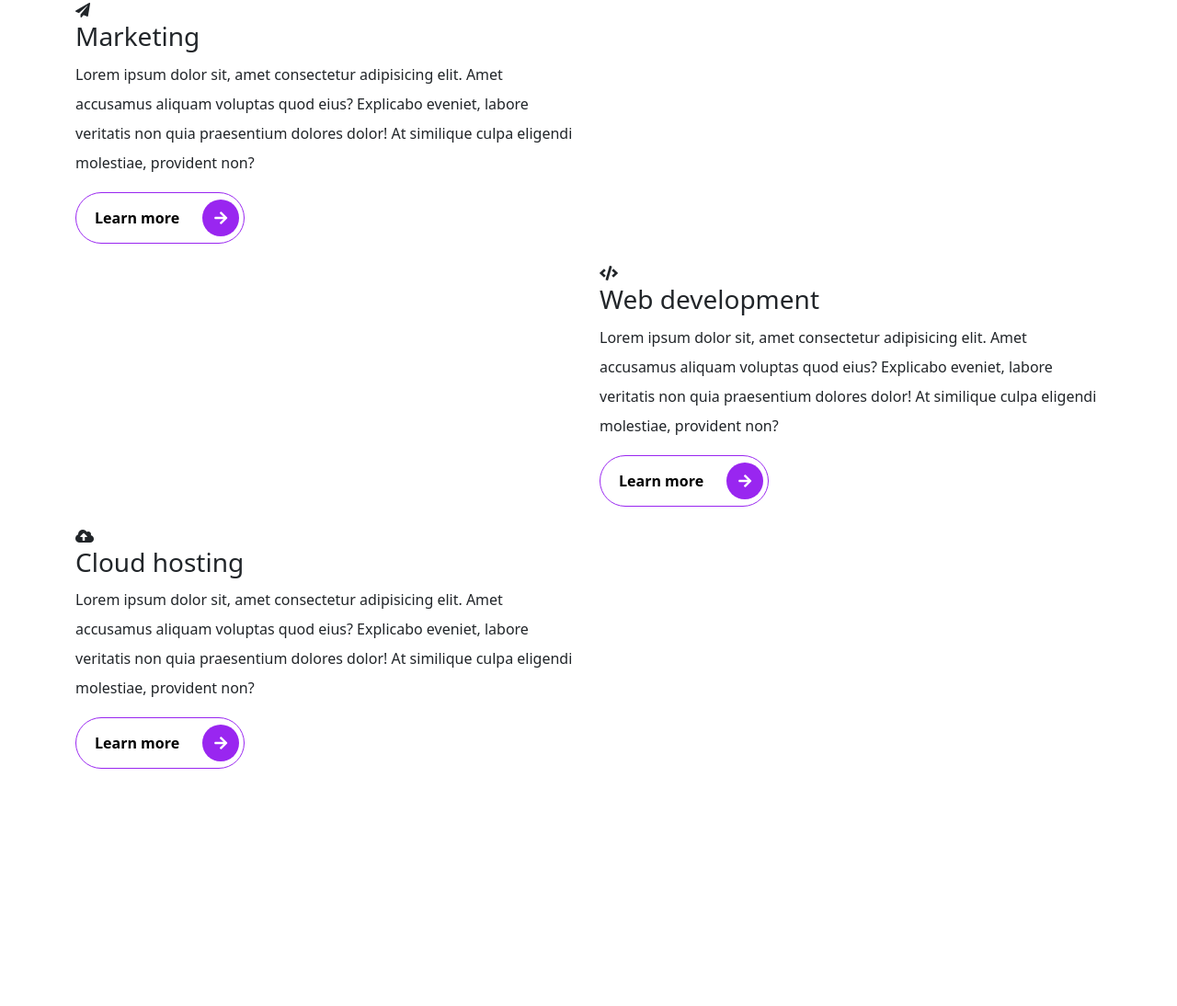
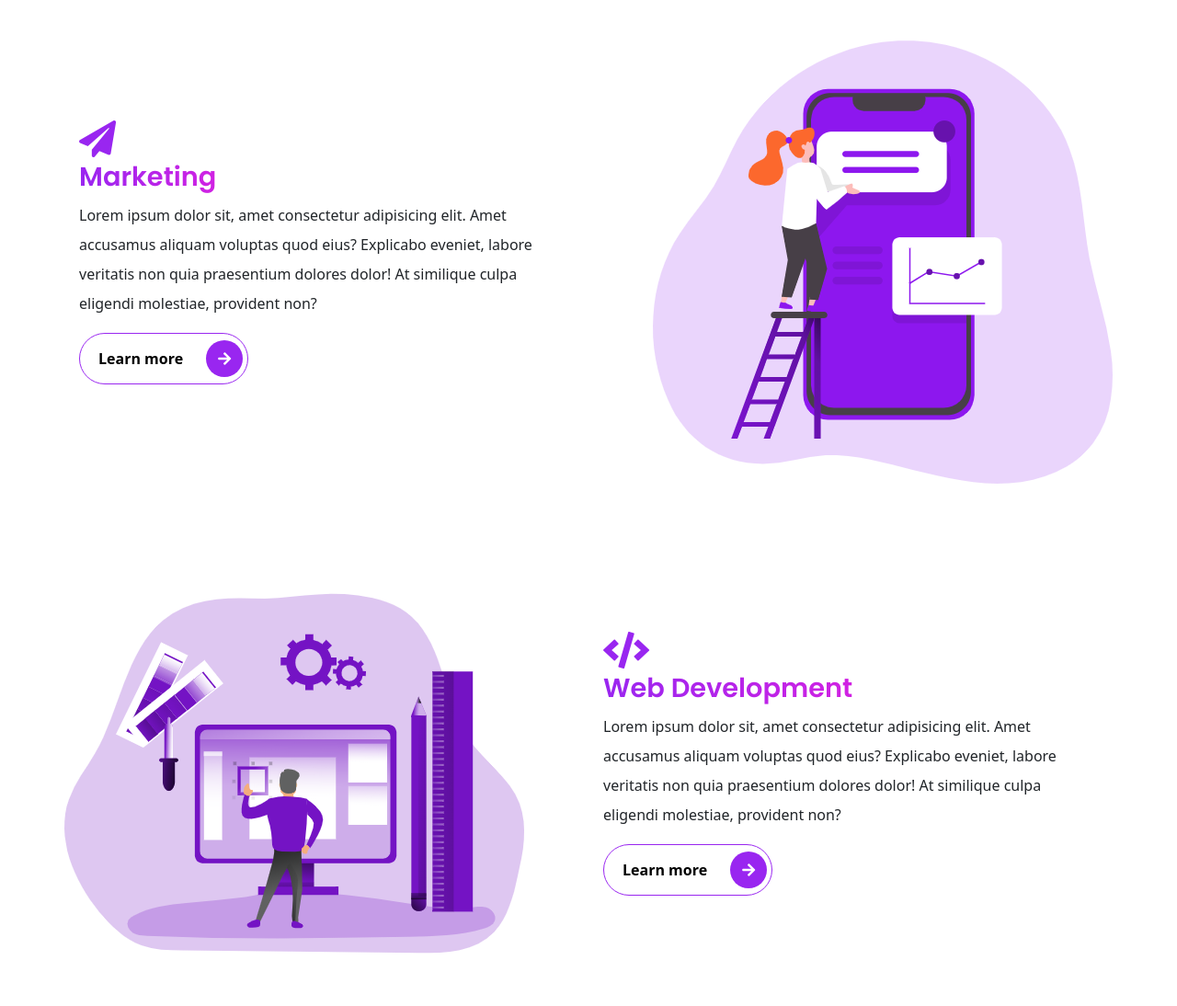
Before and after one commit to iIlumi/fcc_portfolio_bs5, a website: page index.html in a window 1280 px wide. Shown: the part 1545-2639 px from the top of the page at 92% size. Before the commit the page ends 2381 px from the top, so only its background shows below. Drawn offline with Linux system fonts and the light colour scheme.

Commit message:
done services

```diff
--- a/index.html
+++ b/index.html
@@ -256,13 +256,27 @@
               </button>
             </div>
           </div>
-          <div class="col-12 col-md-6 services mt-4"></div>
+          <div class="col-12 col-md-6 services mt-4 text-end">
+            <div class="services__picture">
+              <img
+                src="images/services/service-1.png"
+                alt="marketing illustration"
+                class="img-fluid"
+              />
+            </div>
+          </div>
         </div>
 
         <div class="row">
-          <div
-            class="col-lg-6 col-md-6 col-sm-12 col-xs-12 services mt-4"
-          ></div>
+          <div class="col-lg-6 col-md-6 col-sm-12 col-xs-12 services mt-4 text-start">
+            <div class="services__picture">
+              <img
+                src="images/services/service-2.png"
+                alt="web development illustration"
+                class="img-fluid"
+              />
+            </div>
+          </div>
           <div class="col-12 col-md-6 services mt-4">
             <div class="services__content">
               <i class="icon d-block fas fa-code"></i>
@@ -308,9 +322,15 @@
               </button>
             </div>
           </div>
-          <div
-            class="col-lg-6 col-md-6 col-sm-12 col-xs-12 services mt-4"
-          ></div>
+          <div class="col-lg-6 col-md-6 col-sm-12 col-xs-12 services mt-4 text-end">
+            <div class="services__picture">
+              <img
+                src="images/services/service-3.png"
+                alt="clound hosting illustration"
+                class="img-fluid"
+              />
+            </div>
+          </div>
         </div>
       </div>
     </section>
--- a/scss/components/_typography.scss
+++ b/scss/components/_typography.scss
@@ -18,10 +18,8 @@
 
   font-size: 1.4rem;
   text-transform: none;
-}
 
-@include media-breakpoint-down(lg) {
-  .display-2--description {
+  @include media-breakpoint-down(lg) {
     font-size: 1rem;
   }
 }
@@ -53,3 +51,24 @@
 .display-3 {
   font-family: 'Poppins', sans-serif;
 }
+
+.display-3--title {
+  display: inline-block;
+
+  font-family: 'Poppins', sans-serif;
+  font-size: 1.8rem;
+  font-weight: 600;
+  text-transform: capitalize;
+
+  background-image: linear-gradient(to right, $primary, $secondary);
+  color: transparent;
+  // -webkit-text-fill-color: transparent;
+
+  // Phải tự add tay ? autoprefix của live sass ko tự add được
+  background-clip: text;
+  -webkit-background-clip: text;
+
+  @include media-breakpoint-down(lg) {
+    font-size: 1.2rem;
+  }
+}
--- a/scss/sections/_services.scss
+++ b/scss/sections/_services.scss
@@ -0,0 +1,36 @@
+.services {
+  //   position: relative;
+  padding: 1rem 0;
+}
+
+.services__content {
+  padding: 1rem;
+  margin-top: 5rem;
+
+  .icon {
+    font-size: 2.5rem;
+    color: $primary;
+  }
+
+  p {
+    font-size: 1rem;
+  }
+}
+
+.services__picture {
+  max-width: 100%;
+}
+
+@include media-breakpoint-down(lg) {
+  .services__content {
+    margin-top: 0;
+
+    .icon {
+      font-size: 1.5rem;
+    }
+
+    p {
+      font-size: 0.8rem;
+    }
+  }
+}
```
Also changed, not shown: css/style.css, 1 other file.
